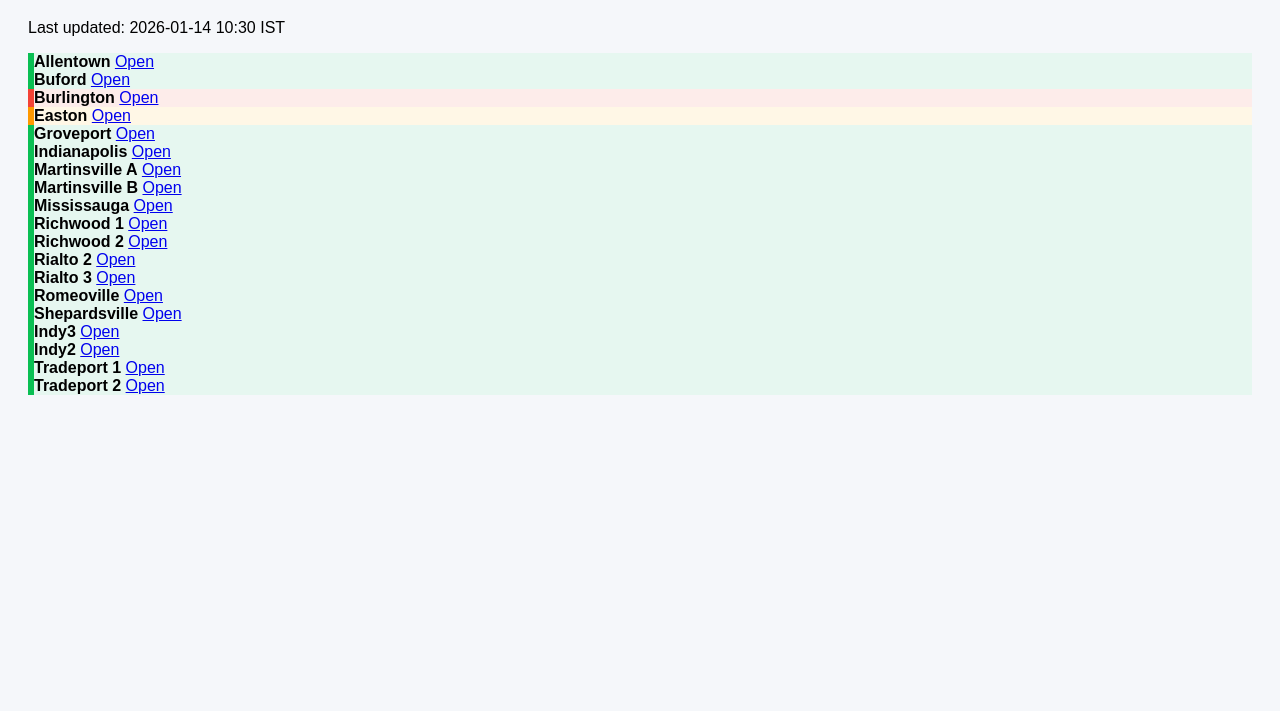
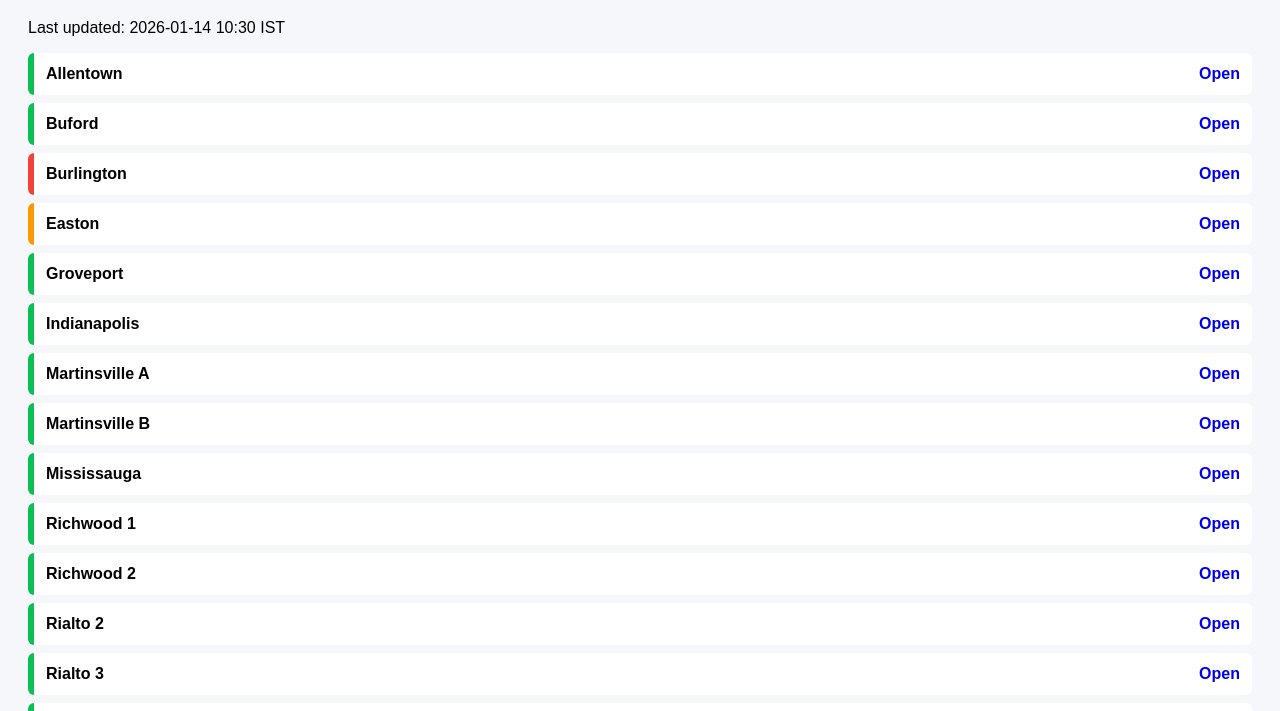
Before and after one commit to Dinakaran95/radial-status-dashboard, a plain HTML site: page index.html in a window 1280 px wide. Shown: the part 89-800 px from the top of the page. Drawn offline with Linux system fonts and the light colour scheme.

Commit message:
style.css

```diff
--- a/style.css
+++ b/style.css
@@ -31,3 +31,28 @@
   border-left: 6px solid #f44336;
   margin-top: 10px;
 }
+.site {
+  display: flex;
+  justify-content: space-between;
+  padding: 12px;
+  margin: 8px 0;
+  border-radius: 6px;
+  background: white;
+}
+
+.site a {
+  text-decoration: none;
+  font-weight: bold;
+}
+
+.green {
+  border-left: 6px solid #0abf53;
+}
+
+.amber {
+  border-left: 6px solid #ff9800;
+}
+
+.red {
+  border-left: 6px solid #f44336;
+}
```
